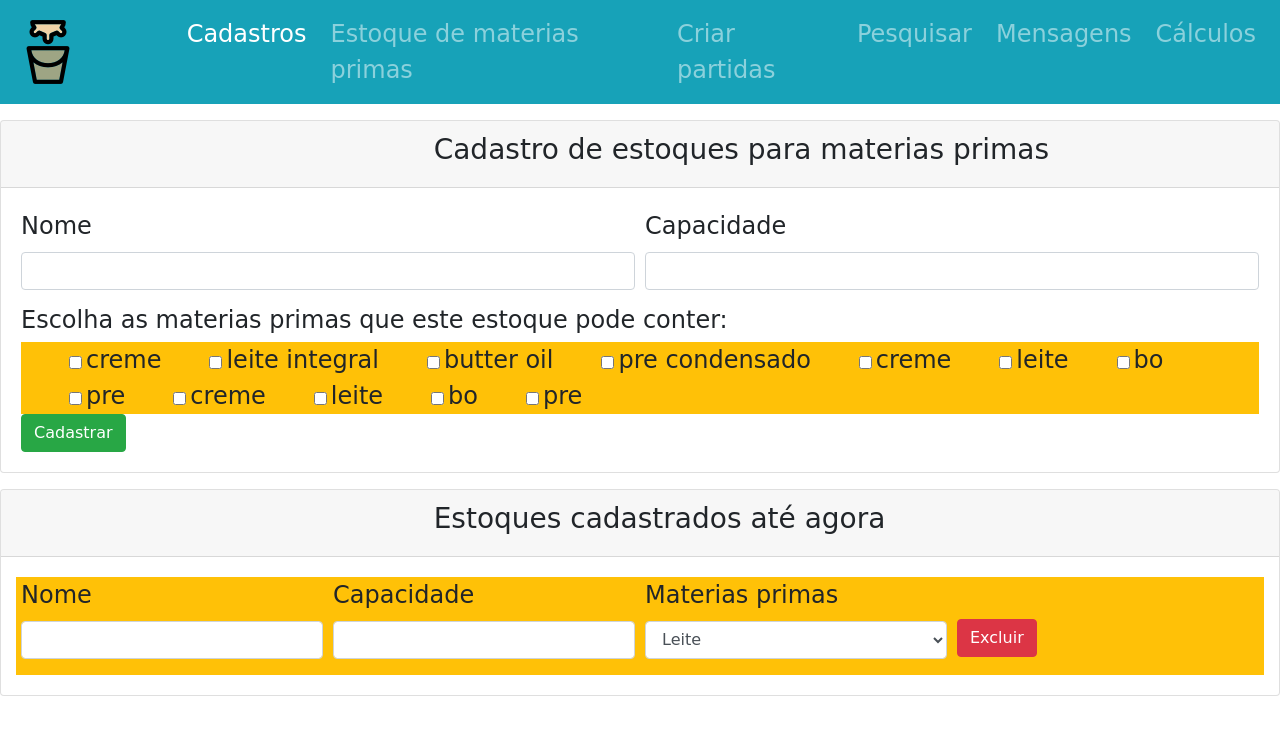
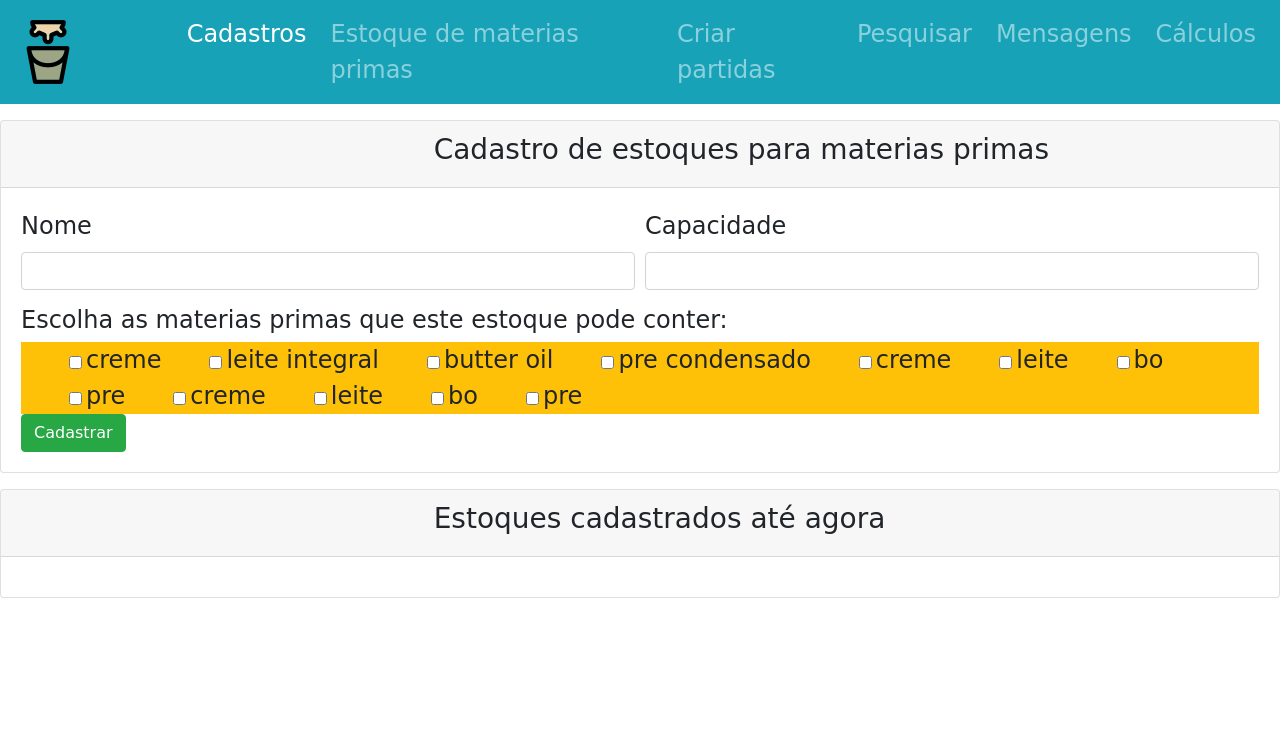
Before and after one commit to farley-melo/PelManualView, an Angular app: page /cadastro-estoque-materias-primas in a window 1280 px wide. Shown: the top 734 px of the page. Built offline with nearby package versions, Linux system fonts and the light colour scheme.

Commit message:
Teste de cadastro de tanques realizados

```diff
--- a/src/app/cadastro/cadastro-estoque-materias-primas/cadastro-estoque-materias-primas.component.css
+++ b/src/app/cadastro/cadastro-estoque-materias-primas/cadastro-estoque-materias-primas.component.css
@@ -1,4 +1,4 @@
 .scroll {
-  max-height: 400px;
+  max-height: 200px;
   overflow-y: auto;
 }
--- a/src/app/cadastro/cadastro-estoque-materias-primas/cadastro-estoque-materias-primas.component.html
+++ b/src/app/cadastro/cadastro-estoque-materias-primas/cadastro-estoque-materias-primas.component.html
@@ -34,23 +34,23 @@
   </div>
   <div class="card-body">
     <form>
-      <div class="form-row bg-warning">
+      <div class="form-row bg-warning" *ngFor="let tanque of listaTanque;let i=index">
         <div class="form-group col-md-3">
           <label for="nome2">Nome</label>
-          <input type="text" class="form-control" id="nome2">
+          <input type="text" class="form-control" id="nome2" value="{{tanque.nome}}">
         </div>
         <div class="form-group col-md-3">
           <label for="capacidade2">Capacidade</label>
-          <input type="text" class="form-control" id="capacidade2" >
+          <input type="text" class="form-control" id="capacidade2" value="{{tanque.capacidade}}" >
         </div>
         <div class="form-group col-md-3">
           <label for="materiasPrimas">Materias primas</label>
           <select type="text" class="form-control" id="materiasPrimas">
-            <option>Leite</option>
+            <option *ngFor="let materia of tanque.materiasPrimas">{{materia}}</option>
           </select>
         </div>
         <div class="form-inline col-md-3 mt-4">
-          <button class="btn btn-danger">Excluir</button>
+          <button class="btn btn-danger" (click)="excluirTanque(i)">Excluir</button>
         </div>
       </div>
     </form>
@@ -58,13 +58,15 @@
 </div>
 
 <ng-template #errorTemplate>
-  <div class="modal-header">
-    <h4 class="modal-title pull-left">Modal</h4>
+  <div class="modal-header bg-danger">
+    <h4 class="modal-title pull-left">Lista de erros</h4>
     <button type="button" class="close pull-right" aria-label="Close" (click)=" referenciaModalError.hide()">
       <span aria-hidden="true">&times;</span>
     </button>
   </div>
   <div class="modal-body">
-    This is a modal.
+    <ul>
+      <li *ngFor="let erro of referenciaModalError.content">{{erro}}</li>
+    </ul>
   </div>
 </ng-template>
--- a/src/app/cadastro/cadastro-estoque-materias-primas/cadastro-estoque-materias-primas.component.ts
+++ b/src/app/cadastro/cadastro-estoque-materias-primas/cadastro-estoque-materias-primas.component.ts
@@ -3,6 +3,7 @@ import {AbstractControl, FormArray, FormBuilder, FormControl, FormGroup, Validat
 import {CarregarMateriasPrimasService} from './carregar-materias-primas.service';
 import {BsModalRef, BsModalService} from 'ngx-bootstrap/modal';
 import {ValidateFn} from 'codelyzer/walkerFactory/walkerFn';
+import {Tanque} from './tanque';
 
 @Component({
   selector: 'app-cadastro-estoque-materias-primas',
@@ -15,6 +16,7 @@ export class CadastroEstoqueMateriasPrimasComponent implements OnInit {
   formularioCadastro:FormGroup;
   @ViewChild('errorTemplate') errorTemplate:TemplateRef<any>;
   referenciaModalError:BsModalRef;
+  listaTanque:Tanque[]=[];
 
   constructor(private formsBuilder:FormBuilder,
               private carregarMateriasPrimasService:CarregarMateriasPrimasService,
@@ -58,8 +60,37 @@ export class CadastroEstoqueMateriasPrimasComponent implements OnInit {
   cadastrar() {
     if(this.formularioCadastro.valid){
       //cadatra o tanque no banco de dados
+      let tanque:Tanque=new Tanque();
+      let listaMateriaPrimaResult:string[]=[];
+      tanque.nome=this.formularioCadastro.get('nome')?.value;
+      tanque.capacidade=this.formularioCadastro.get('capacidade')?.value;
+      for (let i=0;i<this.listaDeMateriasPrimas.length;i++){
+        if(this.obterFormArray().controls[i].value==true){
+          listaMateriaPrimaResult.push(this.listaDeMateriasPrimas[i]);
+        }
+      }
+      tanque.materiasPrimas=listaMateriaPrimaResult;
+      this.listaTanque.push(tanque);
+      this.formularioCadastro.reset();
     }else{
-      this.referenciaModalError=this.modalService.show(this.errorTemplate,{class:'modal-dialog-centered'})
+      this.referenciaModalError=this.modalService.show(this.errorTemplate,{class:'modal-dialog-centered'});
+      let listarErrors:string[]=[];
+      Object.keys(this.formularioCadastro.controls).forEach(formNome=>{
+        if(formNome=='nome'&&this.formularioCadastro.get(formNome)?.invalid){
+          listarErrors.push('O nome nao pode estar em branco')
+        }
+        if(formNome=='capacidade'&&this.formularioCadastro.get(formNome)?.invalid){
+          listarErrors.push('A capacidade nao pode estar em branco')
+        }
+        if(formNome=='materiasPrimas'&&this.formularioCadastro.get(formNome)?.invalid){
+          listarErrors.push('Deve haver pelo menos uma materia prima selecionada')
+        }
+      })
+      this.referenciaModalError.content=listarErrors;
     }
   }
+
+  excluirTanque(i: number) {
+    this.listaTanque.splice(i,1);
+  }
 }
--- /dev/null
+++ b/src/app/cadastro/cadastro-estoque-materias-primas/tanque.ts
@@ -0,0 +1,5 @@
+export class Tanque {
+  public nome:string;
+  public  capacidade:number;
+  public materiasPrimas:string[];
+}
```
